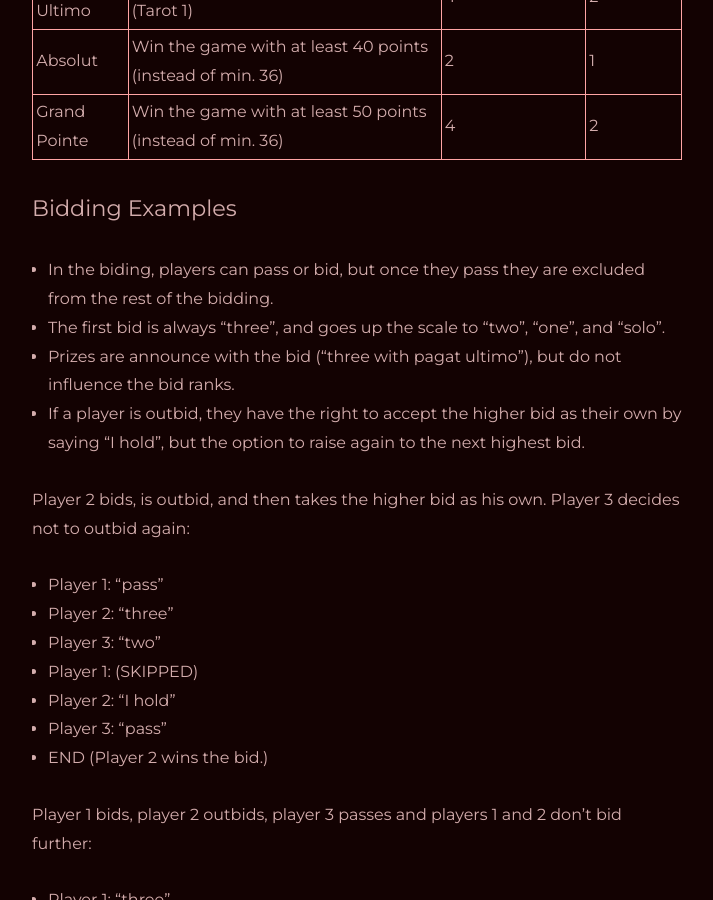
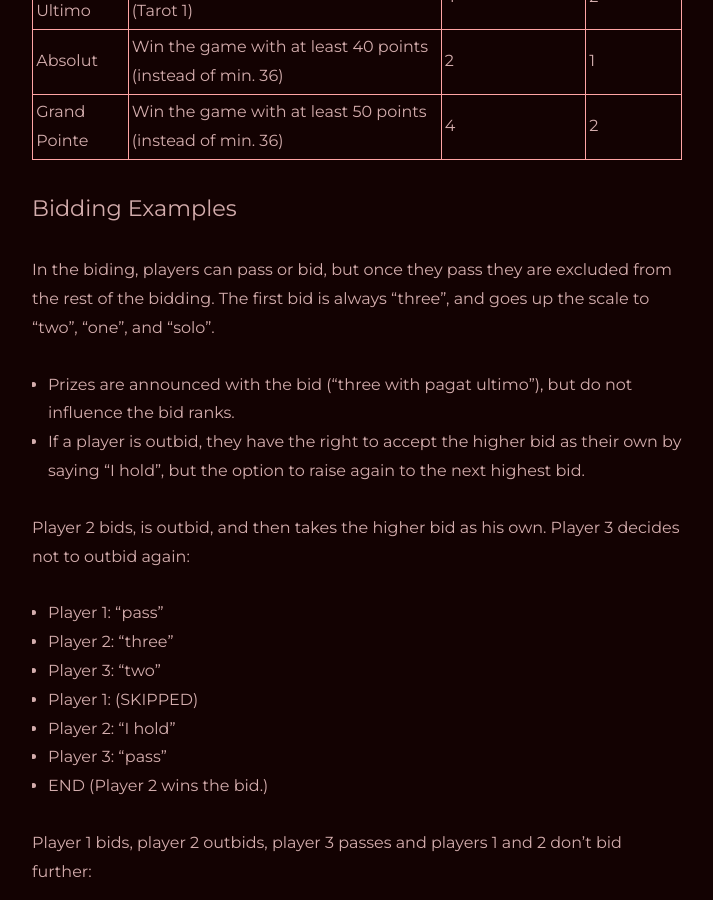
Before and after one commit to BrianInGermany/oldcardgames, a Jekyll site: the page built from all_collections/_posts/2022-12-18-tapp_tarock.markdown, in a window 1280 px wide and 900 px high, scrolled down 4034 px. Shown: the whole window, without its empty margins (283-996 px from the left). Built offline with Jekyll 4.4.1, drawn with Linux system fonts in a browser that asks for light colours.

Commit message:
add bidding

```diff
--- a/all_collections/_posts/2022-12-18-tapp_tarock.markdown
+++ b/all_collections/_posts/2022-12-18-tapp_tarock.markdown
@@ -63,9 +63,8 @@ In addition to the bids, there are prize announcements. They have no impact on t
 | Grand Pointe         | Win the game with at least 50 points (instead of min. 36) | 4                  | 2               |
 
 #### __Bidding Examples__
-- In the biding, players can pass or bid, but once they pass they are excluded from the rest of the bidding.
-- The first bid is always "three", and goes up the scale to "two", "one", and "solo".
-- Prizes are announce with the bid ("three with pagat ultimo"), but do not influence the bid ranks.
+In the biding, players can pass or bid, but once they pass they are excluded from the rest of the bidding. The first bid is always "three", and goes up the scale to "two", "one", and "solo".
+- Prizes are announced with the bid ("three with pagat ultimo"), but do not influence the bid ranks.
 - If a player is outbid, they have the right to accept the higher bid as their own by saying "I hold", but the option to raise again to the next highest bid.
 
 Player 2 bids, is outbid, and then takes the higher bid as his own. Player 3 decides not to outbid again:
```
